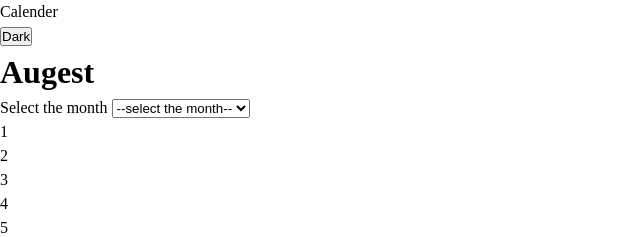
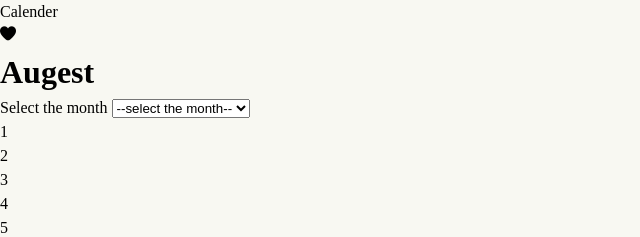
Before and after one commit to rjsudhin/simple-calender-build, a plain HTML site: page index.html in a window 1280 px wide. Shown: the top 237 px of the page, 0-640 px from the left. Drawn offline with nearby package versions, Linux system fonts and the light colour scheme; a web font is replaced by a local one.

Commit message:
theme-toggling is working

```diff
--- a/index.html
+++ b/index.html
@@ -4,6 +4,8 @@
   <meta charset="UTF-8">
   <meta name="viewport" content="width=device-width, initial-scale=1.0">
   <title>Simple Calender app</title>
+  <link rel='stylesheet' href='https://cdn-uicons.flaticon.com/3.0.0/uicons-regular-rounded/css/uicons-regular-rounded.css'>
+  <link rel='stylesheet' href='https://cdn-uicons.flaticon.com/3.0.0/uicons-solid-rounded/css/uicons-solid-rounded.css'>
   <link rel="stylesheet" href="style.css">
 </head>
 <body>
@@ -11,7 +13,7 @@
   <header>
     <div class="container">
       <div class="logo">Calender</div>
-      <button class="theme-toggle-btn">Dark</button>
+      <i id="theme-switching-btn" class="fi fi-sr-heart"></i>
     </div>
   </header>
 
--- a/theme-switching.js
+++ b/theme-switching.js
@@ -0,0 +1,21 @@
+const root = document.documentElement
+const themeToggleBtn = document.querySelector('#theme-switching-btn')
+
+root.classList.add('light')
+
+
+themeToggleBtn.addEventListener('click', () => {
+  if (root.className == 'light') {
+    root.classList.remove('light')
+    root.classList.add('dark')
+    themeToggleBtn.classList.remove('fi-sr-heart')
+    themeToggleBtn.classList.add('fi-rr-heart')
+  } else {
+    root.classList.remove('dark')
+    root.classList.add('light')
+    themeToggleBtn.classList.add('fi-sr-heart')
+    themeToggleBtn.classList.remove('fi-rr-heart')
+  }
+
+
+})
```
